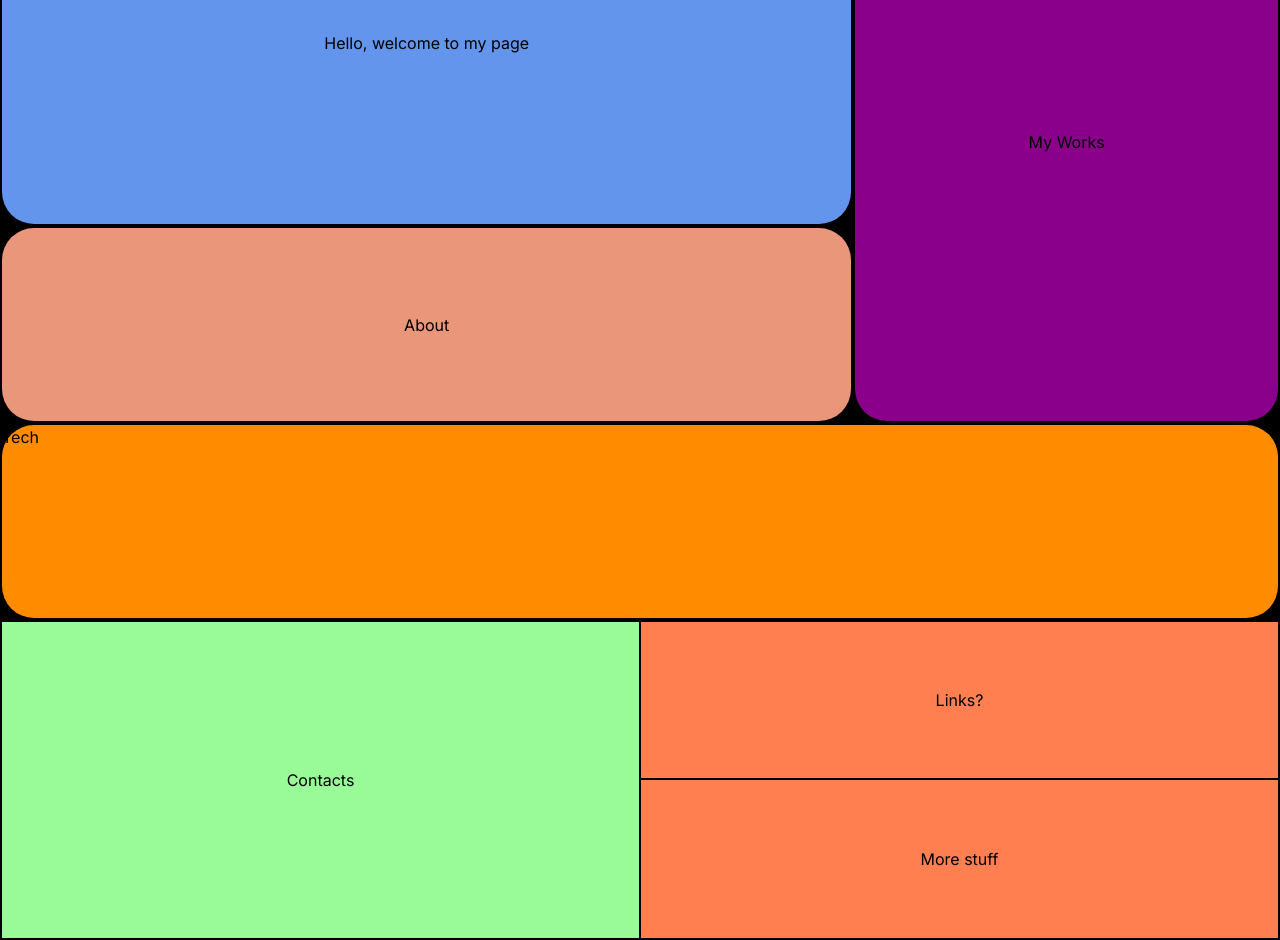
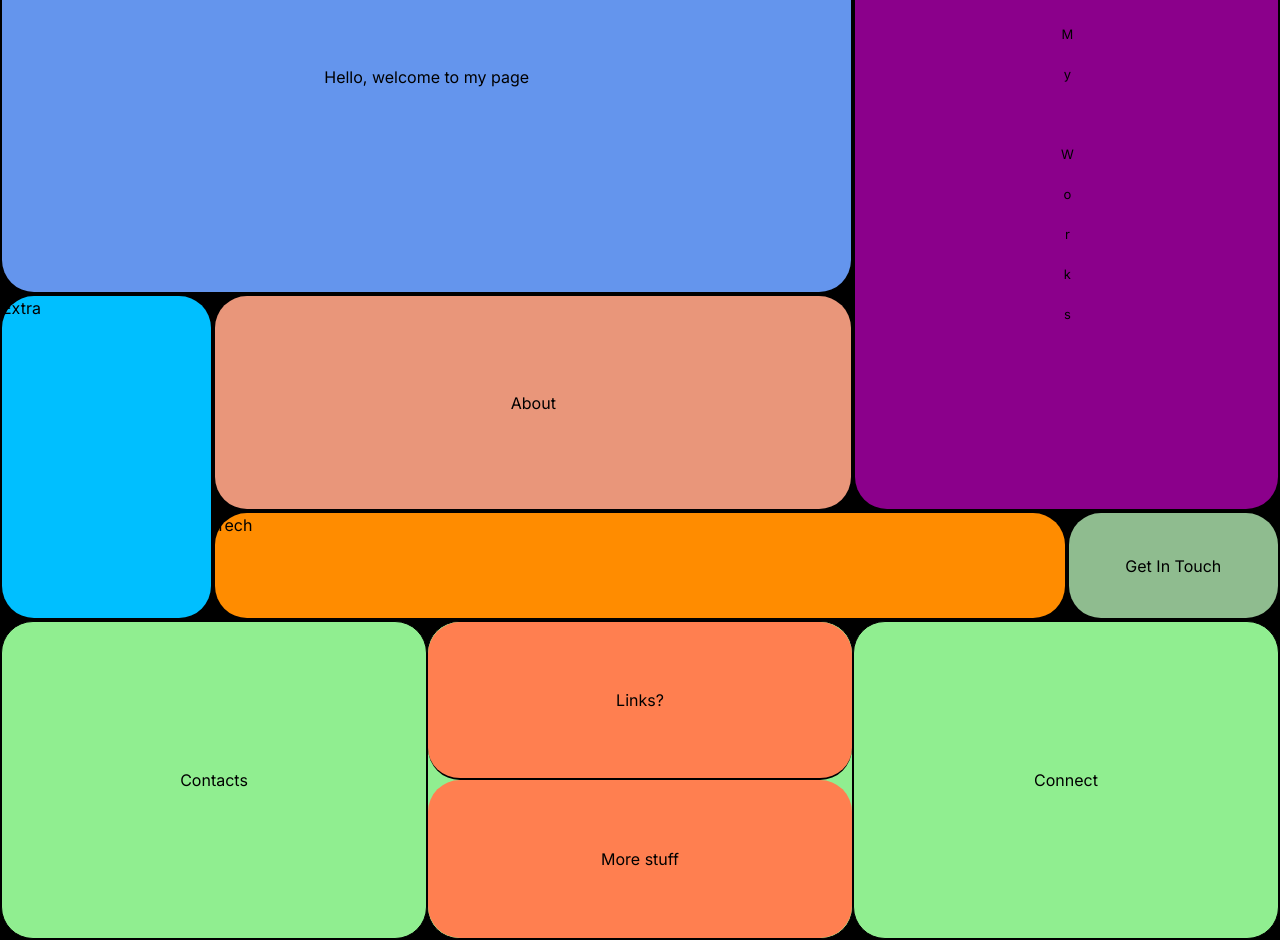
Before and after one commit to lam-tu-tr/Frontend-times, a Next.js app: page / in a window 1280 px wide. Shown: the part 180-1120 px from the top of the page. Built offline with nearby package versions, Linux system fonts and the light colour scheme.

Commit message:
Grid layout complete

```diff
--- /dev/null
+++ b/app/components/Connect/Connect.module.scss
@@ -0,0 +1,11 @@
+@use "../../sass/mixins.scss";
+
+#connect {
+  grid-area: connect;
+  background-color: darkseagreen;
+  @include mixins.flexCenter();
+  button {
+    background-color: paleturquoise;
+    padding: 2rem;
+  }
+}
--- /dev/null
+++ b/app/components/Connect/Connect.tsx
@@ -0,0 +1,6 @@
+import React from "react";
+import styles from "./Connect.module.scss";
+
+export default function Connect() {
+  return <button id={styles.connect}>Get In Touch</button>;
+}
--- /dev/null
+++ b/app/components/Extra/Extra.module.scss
@@ -0,0 +1,6 @@
+@use "../../sass/mixins.scss";
+
+#extra {
+  grid-area: extra;
+  background-color: deepskyblue;
+}
--- /dev/null
+++ b/app/components/Extra/Extra.tsx
@@ -0,0 +1,10 @@
+import React from "react";
+import styles from "./Extra.module.scss";
+
+export default function Extra() {
+  return (
+    <section id={styles.extra}>
+      <div>Extra</div>
+    </section>
+  );
+}
--- a/app/components/Footer/Footer.module.scss
+++ b/app/components/Footer/Footer.module.scss
@@ -2,22 +2,25 @@
 
 #footer {
   height: 40svh;
-  background-color: palegreen;
+  background-color: black;
   display: flex;
   flex-direction: row;
   border: 1px solid black;
   section {
+    background-color: lightgreen;
     @include mixins.flexCenter();
     flex-basis: 50%;
     display: flex;
     flex-direction: column;
     border: 1px solid black;
+    border-radius: 2rem;
   }
   section aside {
     flex-basis: 50%;
     width: 100%;
     @include mixins.flexCenter();
     background-color: coral;
+    border-radius: 2rem;
   }
   section :first-child {
     border-bottom: 2px solid black;
--- a/app/components/Footer/Footer.tsx
+++ b/app/components/Footer/Footer.tsx
@@ -9,6 +9,7 @@ export default function Footer() {
         <aside>Links?</aside>
         <aside>More stuff</aside>
       </section>
+      <section>Connect</section>
     </footer>
   );
 }
--- a/app/components/Nav/Nav.module.scss
+++ b/app/components/Nav/Nav.module.scss
@@ -6,15 +6,15 @@
   display: flex;
   flex-direction: column;
   justify-content: flex-end;
-  padding: 0.5rem 0.5rem 0 0.5rem;
-  // position: fixed;
+
+  // position: relative;
   width: 100%;
   ul {
     display: flex;
     flex-direction: row;
     justify-content: space-between;
     background-color: aqua;
-    height: 2rem;
+    height: 100%;
     li {
       @include mixins.flexCenter();
       width: 24%;
--- a/app/components/Works/Works.module.scss
+++ b/app/components/Works/Works.module.scss
@@ -4,19 +4,19 @@
   @include mixins.flexCenter();
   grid-area: works;
   background-color: darkmagenta;
-  // h1 {
-  //   writing-mode: vertical-lr;
-  //   text-orientation: upright;
-  //   font-size: small;
-  //   @include mixins.flexCenter();
-  //   letter-spacing: 1.5rem;
-  //   block-size: 10svw;
-  // }
+  h1 {
+    writing-mode: vertical-lr;
+    text-orientation: upright;
+    font-size: small;
+    @include mixins.flexCenter();
+    letter-spacing: 1.5rem;
+    block-size: 10svw;
+  }
   // > ul {
   //   //* =========Horizontal scroll settings=========
   //   display: grid;
   //   grid-auto-flow: column;
-  //   grid-auto-columns: 90svw;
+  //   grid-auto-columns: 80svw;
   //   overflow-x: scroll;
   //   //* Scroll snap
   //   scroll-snap-type: inline mandatory;
--- a/app/globals.scss
+++ b/app/globals.scss
@@ -67,20 +67,17 @@ body {
     )
     rgb(var(--background-start-rgb));
 } */
-body {
-  // padding: 2rem;
-}
 main {
   background-color: black;
   height: 95svh;
   display: grid;
   grid-template-columns: repeat(6, 1fr);
-  grid-template-rows: auto;
+  grid-template-rows: 2fr 2fr 2fr 1fr;
   grid-template-areas:
     "intro intro intro intro works works"
     "intro intro intro intro works works"
-    "about about about about works works"
-    "tech tech tech tech tech tech";
+    "extra about about about works works"
+    "extra tech tech tech tech connect";
 
   > * {
     margin: 2px;
--- a/app/page.tsx
+++ b/app/page.tsx
@@ -3,6 +3,8 @@ import About from "./components/About/About";
 import Works from "./components/Works/Works";
 import Intro from "./components/Intro/Intro";
 import Tech from "./components/Tech/Tech";
+import Connect from "./components/Connect/Connect";
+import Extra from "./components/Extra/Extra";
 
 export default function Home() {
   return (
@@ -10,7 +12,9 @@ export default function Home() {
       <Intro></Intro>
       <About></About>
       <Works></Works>
+      <Extra></Extra>
       <Tech></Tech>
+      <Connect></Connect>
     </main>
   );
 }
```
